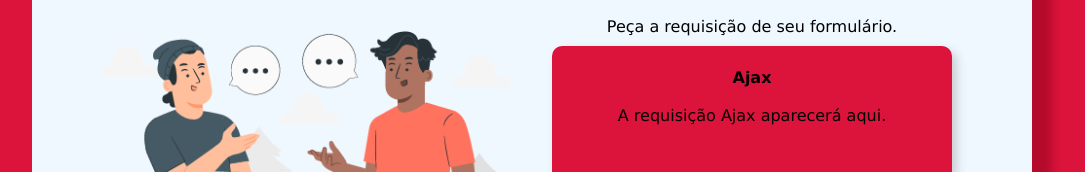
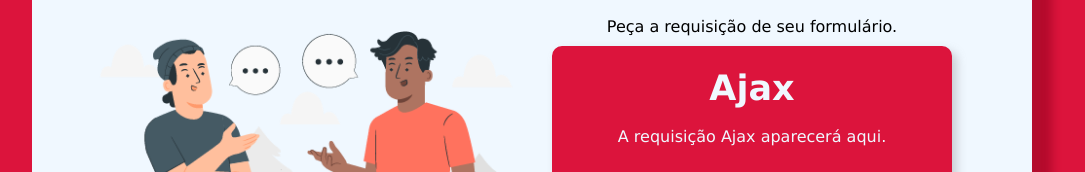
Before and after one commit to isaiasramosdeoliveira/form-with-Ajax, a website built with webpack: page index.html in a window 1280 px wide. Shown: the part 129-301 px from the top of the page, without its empty margins (108-1193 px from the left). Built offline with nearby package versions, Linux system fonts and the light colour scheme.

Commit message:
Mudança da imagem do display.

```diff
--- a/index.html
+++ b/index.html
@@ -14,14 +14,13 @@
                     <img src="src/img/vetor.png" alt="foto">
                 </picture><br>
                 <p class="msg">
-
                 </p>
             </div>
             <div class="form">
                 <h1>Formulário</h1>
                 <p style="text-align: center;">Peça a requisição de seu formulário.</p>
                 <div class="display">
-                    <h4>Ajax</h4><br>
+                    <h3>Ajax</h3><br>
                     <p>A requisição Ajax aparecerá aqui.</p>
                     <picture>
                         <img src="src/img/ajax.png">
--- a/src/modules/ValidForm.js
+++ b/src/modules/ValidForm.js
@@ -1,4 +1,3 @@
-
 export default class Valid{
     validData(nome, sobrenome, senha, idade, msg){
         return new Promise((resolve, reject)=>{
--- a/src/style/style.css
+++ b/src/style/style.css
@@ -44,7 +44,7 @@
     width: 400px;
 }
 main section .form img{
-    width: 100px;
+    width: 150px;
     margin-top: 50px;
 }
 body main section h1{
@@ -75,6 +75,13 @@
     margin-top: 10px;
     max-width: 500px;
     height: 400px;
+}
+main section .display h3{
+    color: aliceblue;
+    font-size: 35px;
+}
+main section .display p{
+    color: aliceblue;
 }
 main section .requerition:hover{
     background-color: rgb(193, 14, 50);
```
Also changed, not shown: public/assets/js/bundle.js (+1 -1 lines), src/img/ajax.png, 1 other file.
